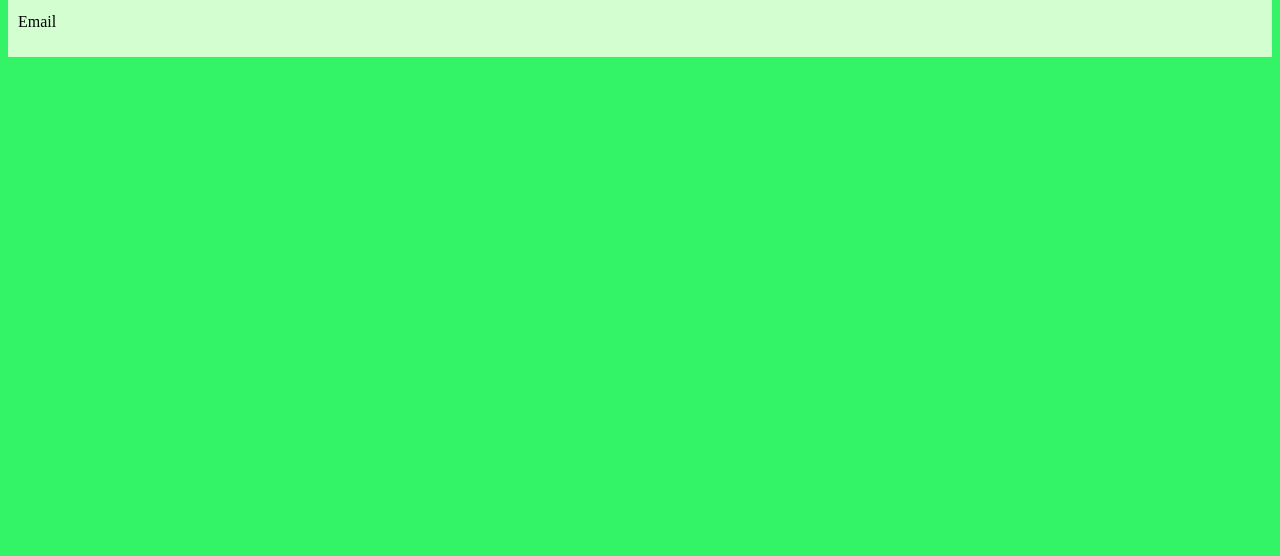
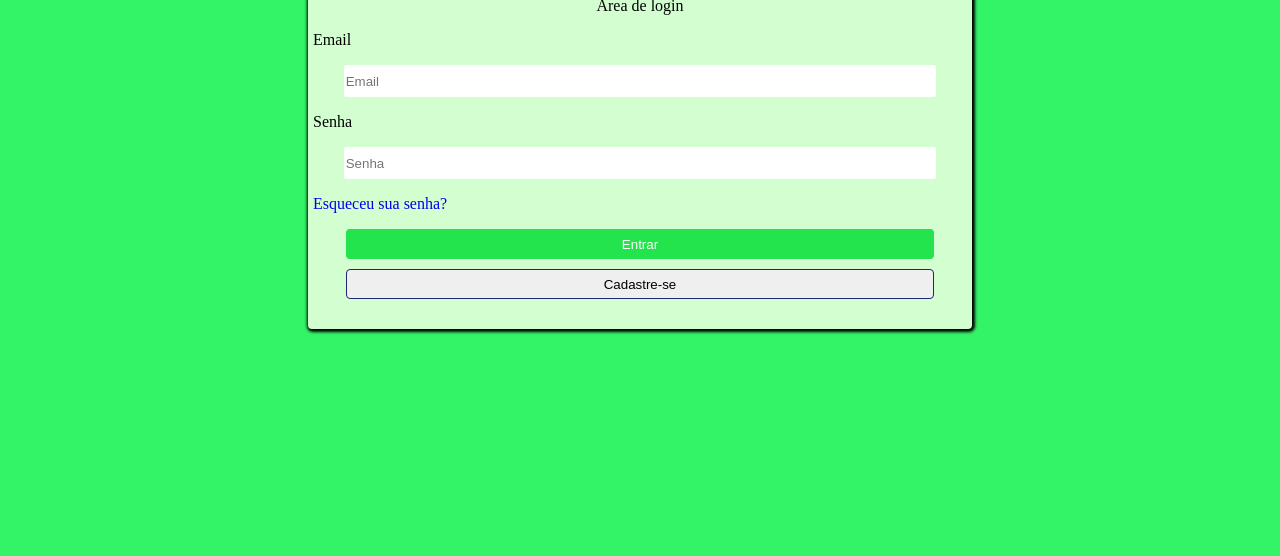
Before and after one commit to empthinking/colabora, a plain HTML site: page login.html in a window 1280 px wide. Shown: the part 244-800 px from the top of the page. Drawn offline with Linux system fonts and the light colour scheme.

Commit message:
Atualização na página de login

```diff
--- a/login.html
+++ b/login.html
@@ -4,17 +4,72 @@
     <meta charset="UTF-8">
     <meta http-equiv="X-UA-Compatible" content="IE=edge">
     <meta name="viewport" content="width=device-width, initial-scale=1.0">
-    <link rel="stylesheet" href="styles/login_page.css">
     <title>Login</title>
+    <style>
+        body{
+            background-color: #33F366;
+        }
+        #login_box{
+            background-color: #D3FFD0;
+            border-radius: 4px;
+            box-shadow: 1px 1px 3px 2px black;
+            padding:  10px 5px 20px 5px;
+            margin: 30px 300px 50px 300px;
+        }
+        #login_box > p{
+            text-align: center;
+        }
+        img{
+            margin: auto;
+            display: block;
+        }
+        button{
+            display: block;
+            border-radius: 4px;
+            margin: 10px auto;
+            width: 90%;
+            height: 30px;
+            cursor: pointer;
+        }
+        #login_button{
+            background-color: #23E44D;
+            border: none;
+            color: white;
+        }
+        #login_button:hover{
+            background-color: green;
+        }
+        #sign_in_button{
+            border: 1px solid#1E2772;
+        }
+
+        input{
+            border: none;
+            border-radius: 2px;
+            display: block;
+            width: 90%;
+            height: 30px;
+            margin: auto;
+        }
+        a{
+            text-decoration: none;
+        }
+    </style>
 </head>
 <body>
     <div id="login_box">
         <img src="img/logo_2.png" alt="logo">
         <p>Área de login</p>
         <div id="login_input">
+            <form action="#" >
             <p>Email</p>
-
-
+            <input type="text" class="box" placeholder="Email">
+            <p>Senha</p>
+            <input type="text" class="box" placeholder="Senha">
+            <a href="#"><p>Esqueceu sua senha?</p></a>
+            <button id="login_button">Entrar</button>
+            </form>
+            <button id="sign_in_button">Cadastre-se</button>
         </div>
 
     </div>
```
